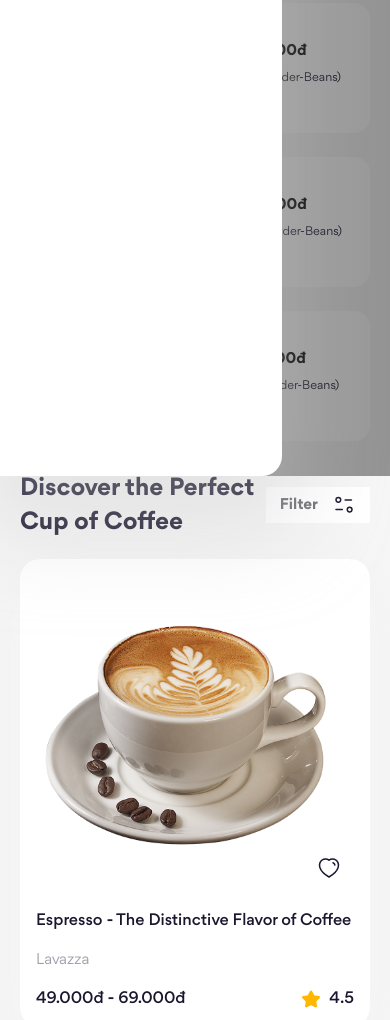
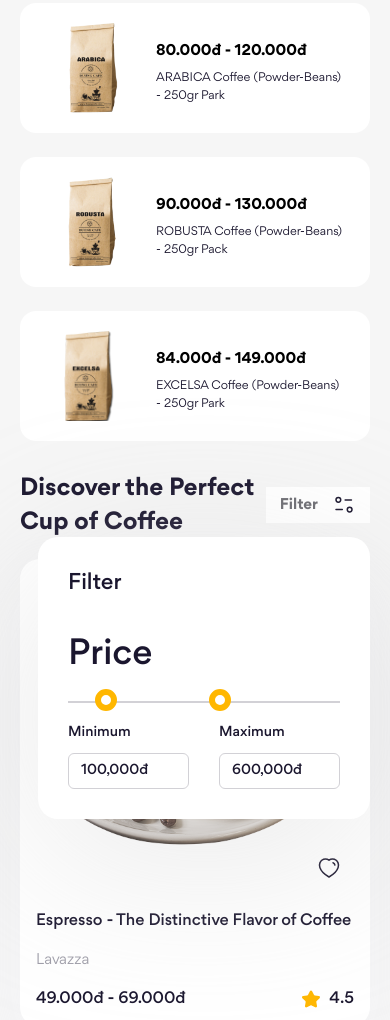
Before and after one commit to PhanTrung123/coffee-shop-web, a website: page index.html in a window 390 px wide. Shown: the part 368-1388 px from the top of the page. Drawn offline with Linux system fonts and the light colour scheme.

Commit message:
làm form Filter sản phẩm #1

```diff
--- a/assets/js/scripts.js
+++ b/assets/js/scripts.js
@@ -154,9 +154,7 @@ function initJsToggle() {
     if (!target) {
       document.body.innerText = `Cần thêm toggle-target cho: ${button.outerHTML}`;
     }
-    button.onclick = (e) => {
-      e.preventDefault();
-
+    button.onclick = () => {
       if (!$(target)) {
         return (document.body.innerText = `Không tìm thấy phần tử "${target}"`);
       }
@@ -166,14 +164,6 @@ function initJsToggle() {
         $(target).classList.toggle("hide", !isHidden);
         $(target).classList.toggle("show", isHidden);
       });
-    };
-    document.onclick = function (e) {
-      if (!e.target.closest(target)) {
-        const isHidden = $(target).classList.contains("hide");
-        if (!isHidden) {
-          button.click();
-        }
-      }
     };
   });
 }
@@ -190,41 +180,85 @@ window.addEventListener("template-loaded", () => {
   });
 });
 
-window.addEventListener("template-loaded", () => {
-  const tabsSelector = "prod-tab__item";
-  const contentsSelector = "prod-tab__content";
+//-----Code chức năng Filter (bộ lọc tìm kiếm giá cả)-----//
+document.addEventListener("DOMContentLoaded", () => {
+  const slider = document.querySelector(".filter__form-slider");
+  const minInput = document.querySelectorAll(".filter__form-input")[0];
+  const maxInput = document.querySelectorAll(".filter__form-input")[1];
 
-  const tabActive = `${tabsSelector}--current`;
-  const contentActive = `${contentsSelector}--current`;
+  const sliderWidth = slider.offsetWidth;
+  let minValue = 10; // Giá trị phần trăm ban đầu của min
+  let maxValue = 60; // Giá trị phần trăm ban đầu của max
+  const minPrice = 0; // Giá trị nhỏ nhất
+  const maxPrice = 1000000; // Giá trị lớn nhất
+  const step = 5; // Bước tối thiểu giữa hai giá trị
 
-  const tabContainers = $$(".js-tabs");
-  tabContainers.forEach((tabContainer) => {
-    const tabs = tabContainer.querySelectorAll(`.${tabsSelector}`);
-    const contents = tabContainer.querySelectorAll(`.${contentsSelector}`);
-    tabs.forEach((tab, index) => {
-      tab.onclick = () => {
-        tabContainer.querySelector(`.${tabActive}`)?.classList.remove(tabActive);
-        tabContainer.querySelector(`.${contentActive}`)?.classList.remove(contentActive);
-        tab.classList.add(tabActive);
-        contents[index].classList.add(contentActive);
-      };
-    });
+  // Hàm làm tròn giá trị đến hàng nghìn
+  function roundToThousands(value) {
+    return Math.round(value / 1000) * 1000;
+  }
+
+  // Hàm cập nhật vị trí nút và giá trị input
+  function updateSlider() {
+    slider.style.setProperty("--min-value", `${minValue}%`);
+    slider.style.setProperty("--max-value", `${100 - maxValue}%`);
+    const minPriceValue = roundToThousands(minPrice + ((maxPrice - minPrice) * minValue) / 100);
+    const maxPriceValue = roundToThousands(minPrice + ((maxPrice - minPrice) * maxValue) / 100);
+    minInput.value = `${minPriceValue.toLocaleString()}đ`;
+    maxInput.value = `${maxPriceValue.toLocaleString()}đ`;
+  }
+
+  // Xử lý khi kéo nút trượt
+  function handleDrag(e, type) {
+    const rect = slider.getBoundingClientRect();
+    const clickX = Math.min(Math.max(e.clientX - rect.left, 0), sliderWidth);
+    const percent = (clickX / sliderWidth) * 100;
+
+    if (type === "min") {
+      minValue = Math.min(percent, maxValue - step);
+    } else if (type === "max") {
+      maxValue = Math.max(percent, minValue + step);
+    }
+    updateSlider();
+  }
+
+  // Xử lý khi nhấp vào thanh trượt
+  slider.addEventListener("click", (e) => {
+    const rect = slider.getBoundingClientRect();
+    const clickX = Math.min(Math.max(e.clientX - rect.left, 0), sliderWidth);
+    const percent = (clickX / sliderWidth) * 100;
+
+    if (Math.abs(percent - minValue) < Math.abs(percent - maxValue)) {
+      minValue = Math.min(percent, maxValue - step);
+    } else {
+      maxValue = Math.max(percent, minValue + step);
+    }
+    updateSlider();
   });
+
+  // Xử lý khi kéo các nút
+  slider.addEventListener("mousedown", (e) => {
+    // Cải thiện khả năng nhận diện kéo các nút
+    const rect = slider.getBoundingClientRect();
+    const clickX = e.clientX - rect.left;
+    const isBefore = clickX <= (minValue / 100) * sliderWidth + 20; // Phạm vi gần nút trước
+    const isAfter = clickX >= (maxValue / 100) * sliderWidth - 20; // Phạm vi gần nút sau
+    if (!isBefore && !isAfter) return;
+
+    const type = isBefore ? "min" : "max";
+    function onMouseMove(event) {
+      handleDrag(event, type);
+    }
+
+    function onMouseUp() {
+      document.removeEventListener("mousemove", onMouseMove);
+      document.removeEventListener("mouseup", onMouseUp);
+    }
+
+    document.addEventListener("mousemove", onMouseMove);
+    document.addEventListener("mouseup", onMouseUp);
+  });
+
+  // Khởi tạo giá trị ban đầu
+  updateSlider();
 });
-
-window.addEventListener("template-loaded", () => {
-  const switchBtn = document.querySelector("#switch-theme-btn");
-  if (switchBtn) {
-    switchBtn.onclick = function () {
-      const isDark = localStorage.dark === "true";
-      document.querySelector("html").classList.toggle("dark", !isDark);
-      localStorage.setItem("dark", !isDark);
-      switchBtn.querySelector("span").textContent = isDark ? "Dark mode" : "Light mode";
-    };
-    const isDark = localStorage.dark === "true";
-    switchBtn.querySelector("span").textContent = isDark ? "Light mode" : "Dark mode";
-  }
-});
-
-const isDark = localStorage.dark === "true";
-document.querySelector("html").classList.toggle("dark", isDark);
--- a/index.html
+++ b/index.html
@@ -1,5 +1,5 @@
 <!DOCTYPE html>
-<html lang="en" class="dark">
+<html lang="en">
   <head>
     <meta charset="UTF-8" />
     <meta name="viewport" content="width=device-width, initial-scale=1.0" />
@@ -29,7 +29,7 @@
 
     <div class="container home">
       <!-- slideShow -->
-      <section class="home__container">
+      <div class="home__container">
         <div class="slideshow">
           <div class="slideshow__inner">
             <div class="slideshow__item">
@@ -51,7 +51,7 @@
             <span class="slideshow__num">5</span>
           </div>
         </div>
-      </section>
+      </div>
 
       <!-- Pure Coffee - Powder & Beans (danh mục) -->
       <section class="home__container">
@@ -61,35 +61,41 @@
         <div class="home__cate row row-cols-3 row-cols-md-1">
           <!-- danh mục 1 -->
           <div class="col">
+            <a href="#!">
               <article class="cate-item">
                 <img src="./assets/img/category-item/item-01.png" alt="" class="cate-item__thumb" />
-              <section class="cate-item__info">
+                <div class="cate-item__info">
                   <h3 class="cate-item__title">80.000đ - 120.000đ</h3>
                   <p class="cate-item__desc">ARABICA Coffee (Powder-Beans) - 250gr Park</p>
-              </section>
+                </div>
               </article>
+            </a>
           </div>
 
           <!-- danh mục 2 -->
           <div class="col">
+            <a href="#!">
               <article class="cate-item">
                 <img src="./assets/img/category-item/item-02.png" alt="" class="cate-item__thumb" />
-              <section class="cate-item__info">
+                <div class="cate-item__info">
                   <h3 class="cate-item__title">90.000đ - 130.000đ</h3>
                   <p class="cate-item__desc">ROBUSTA Coffee (Powder-Beans) - 250gr Pack</p>
-              </section>
+                </div>
               </article>
+            </a>
           </div>
 
           <!-- danh mục 3 -->
           <div class="col">
+            <a href="#!">
               <article class="cate-item">
                 <img src="./assets/img/category-item/item-03.png" alt="" class="cate-item__thumb" />
-              <section class="cate-item__info">
+                <div class="cate-item__info">
                   <h3 class="cate-item__title">84.000đ - 149.000đ</h3>
                   <p class="cate-item__desc">EXCELSA Coffee (Powder-Beans) - 250gr Park</p>
-              </section>
+                </div>
               </article>
+            </a>
           </div>
         </div>
       </section>
@@ -98,10 +104,41 @@
       <section class="home__container">
         <div class="home__row">
           <h2 class="home__heading">Discover the Perfect Cup of Coffee</h2>
+          <div class="filter-wrap">
             <button class="filter-btn">
               Filter
               <img src="./assets/icons/filter.svg" alt="" class="icon filter-btn__icon" />
             </button>
+
+            <div class="filter">
+              <h3 class="filter__heading">Filter</h3>
+              <form action="" class="filter__form">
+                <div class="filter__row">
+                  <!-- Filter column 1 -->
+                  <div class="filter__col">
+                    <label for="" class="filter__form-label">Price</label>
+                    <div class="filter__form-group">
+                      <div class="filter__form-slider" style="--min-value: 10%; --max-value: 60%"></div>
+                    </div>
+                    <div class="filter__form-group filter__form--inline">
+                      <div>
+                        <label for="" class="filter__form-label filter__form-label--smail">Minimum</label>
+                        <input type="text" name="" id="" value="50.000đ" class="filter__form-input" readonly />
+                      </div>
+                      <div>
+                        <label for="" class="filter__form-label filter__form-label--smail">Maximum</label>
+                        <input type="text" name="" id="" value="100.000đ" class="filter__form-input" readonly />
+                      </div>
+                    </div>
+                  </div>
+                  <!-- Filter column 2 -->
+                  <div class="filter__col"></div>
+                  <!-- Filter column 3 -->
+                  <div class="filter__col"></div>
+                </div>
+              </form>
+            </div>
+          </div>
         </div>
 
         <div class="row row-cols-4 row-cols-lg-2 row-cols-sm-1 g-3 gx-sm-4">
--- a/scss/base/_base.scss
+++ b/scss/base/_base.scss
@@ -37,6 +37,7 @@ textarea,
 select {
   font-family: inherit;
   color: inherit;
+  outline: none;
   -webkit-tap-highlight-color: transparent;
 }
 
--- /dev/null
+++ b/scss/components/_filter-form.scss
@@ -0,0 +1,94 @@
+.filter-wrap {
+  position: relative;
+  z-index: 1;
+}
+
+.filter {
+  position: absolute;
+  right: 0;
+  top: 50px;
+  padding: 30px;
+  border-radius: 20px;
+  background: var(--filter-form-bg);
+  filter: drop-shadow(0px 40px 90px var(--filter-form-shadow));
+
+  &__heading {
+    font-size: 2.2rem;
+    font-weight: 500;
+    line-height: 146%;
+  }
+
+  &__form {
+    margin-top: 30px;
+
+    &-label {
+      display: block;
+      font-size: 2.2em;
+      font-weight: 500;
+      line-height: 146%;
+
+      &--smail {
+        margin-bottom: 10px;
+        font-size: 1.4rem;
+        line-height: 143%;
+      }
+    }
+
+    &--inline {
+      display: flex;
+      gap: 30px;
+    }
+
+    &-group {
+      margin-top: 20px;
+    }
+
+    &--inline {
+      display: flex;
+    }
+
+    &-slider {
+      position: relative;
+      height: 2px;
+      width: 100%;
+      background: #d2d1d6;
+
+      &::before,
+      &::after {
+        content: "";
+        position: absolute;
+        top: -50%;
+        translate: 0 -50%;
+        width: 22px;
+        height: 22px;
+        border-radius: 50%;
+        border: 6px solid #ffb700;
+        background: var(--filter-form-bg);
+      }
+
+      &::before {
+        left: var(--min-value);
+      }
+
+      &::after {
+        right: var(--max-value);
+      }
+    }
+
+    &-input {
+      width: 121px;
+      height: 36px;
+      padding: 0 12px;
+      border-radius: 6px;
+      font-size: 1.4rem;
+      border: 1px solid #d2d1d6;
+      font-weight: 500;
+      line-height: 143%;
+    }
+  }
+
+  &__row {
+    display: flex;
+    flex: 1;
+  }
+}
--- a/scss/components/_index.scss
+++ b/scss/components/_index.scss
@@ -4,3 +4,4 @@
 @forward "./cate-item";
 @forward "./button";
 @forward "./product-card";
+@forward "./filter-form";
--- a/scss/theme/_light.scss
+++ b/scss/theme/_light.scss
@@ -44,5 +44,7 @@ html {
   --product-card-color-bg: #fff;
   --prodct-card-shadow-color: rgba(237, 237, 246, 0.2);
 
-  //
+  //Filter-form
+  --filter-form-bg: #fff;
+  --filter-form-shadow: rgba(200, 200, 200, 0.4);
 }
```
Also changed, not shown: templates/header.html (+1 -1 lines), assets/css/main.css, 1 other file. Lines whose indentation alone changed are shown as unchanged.
